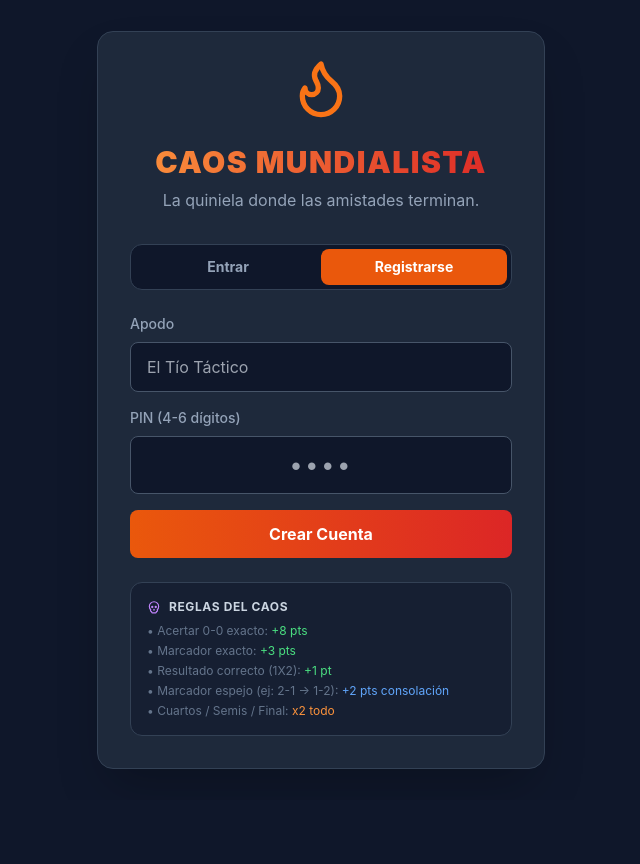
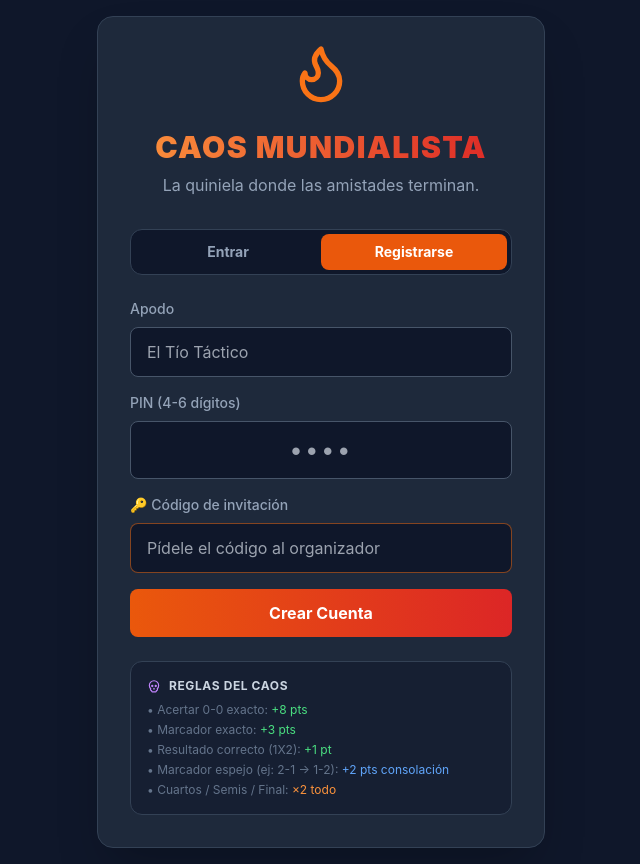
Before and after one commit to Sasuporte/caos-mundialista, a Next.js app: page /login in a window 1280 px wide. Both pictures are taken after a click on the button "Registrarse". Shown: the whole page, without its empty margins (319-959 px from the left). Before the commit the page ends 800 px from the top, so only its background shows below. Built offline with nearby package versions, Linux system fonts and the light colour scheme.

Commit message:
feat: add invite code to registration, login unchanged

```diff
--- a/app/api/auth/login/route.ts
+++ b/app/api/auth/login/route.ts
@@ -1,11 +1,12 @@
 import { NextRequest, NextResponse } from 'next/server'
 import { createServerClient } from '@/lib/supabase-server'
 import { SESSION_COOKIE, SESSION_DAYS } from '@/lib/auth'
-import { computeInitialBalance } from '@/lib/scoring'
 
 export async function POST(req: NextRequest) {
   const body = await req.json()
-  const { username, pin, mode } = body as { username: string; pin: string; mode: 'login' | 'register' }
+  const { username, pin, mode, inviteCode } = body as {
+    username: string; pin: string; mode: 'login' | 'register'; inviteCode?: string
+  }
 
   if (!username?.trim() || !pin || !/^\d{4,6}$/.test(pin)) {
     return NextResponse.json({ error: 'Datos inválidos.' }, { status: 400 })
@@ -14,42 +15,40 @@ export async function POST(req: NextRequest) {
   const db = createServerClient()
 
   if (mode === 'register') {
+    // Validate invite code
+    const required = process.env.INVITE_CODE
+    if (required && inviteCode?.trim() !== required.trim()) {
+      return NextResponse.json({ error: 'Código de invitación incorrecto.' }, { status: 403 })
+    }
+
     const { data: existing } = await db.from('users').select('id').eq('username', username.trim()).maybeSingle()
     if (existing) return NextResponse.json({ error: 'Ese apodo ya está en uso.' }, { status: 409 })
 
     const { data: pinHash } = await db.rpc('hash_pin', { plain_pin: pin })
-
     const { data: user, error } = await db
       .from('users').insert({ username: username.trim(), pin_hash: pinHash }).select().single()
     if (error || !user) return NextResponse.json({ error: 'Error al registrar.' }, { status: 500 })
 
-    const { data: session } = await db
-      .from('sessions').insert({ user_id: user.id }).select('token').single()
+    const { data: session } = await db.from('sessions').insert({ user_id: user.id }).select('token').single()
     if (!session) return NextResponse.json({ error: 'Error de sesión.' }, { status: 500 })
-
-    return buildSessionResponse(session.token)
+    return buildResponse(session.token)
   }
 
-  // LOGIN
+  // LOGIN — no invite code required
   const { data: user } = await db.from('users')
-    .select('id, username, is_admin, avatar_color, pin_hash')
-    .eq('username', username.trim()).maybeSingle()
-
+    .select('id, pin_hash').eq('username', username.trim()).maybeSingle()
   if (!user) return NextResponse.json({ error: 'Usuario no encontrado.' }, { status: 404 })
 
   const { data: valid } = await db.rpc('verify_pin', { plain_pin: pin, hashed_pin: user.pin_hash })
   if (!valid) return NextResponse.json({ error: 'PIN incorrecto.' }, { status: 401 })
 
-  // Refresh or create session
   await db.from('sessions').delete().eq('user_id', user.id).lt('expires_at', new Date().toISOString())
-  const { data: session } = await db
-    .from('sessions').insert({ user_id: user.id }).select('token').single()
+  const { data: session } = await db.from('sessions').insert({ user_id: user.id }).select('token').single()
   if (!session) return NextResponse.json({ error: 'Error de sesión.' }, { status: 500 })
-
-  return buildSessionResponse(session.token)
+  return buildResponse(session.token)
 }
 
-function buildSessionResponse(token: string) {
+function buildResponse(token: string) {
   const res = NextResponse.json({ ok: true })
   res.cookies.set(SESSION_COOKIE, token, {
     httpOnly: true,
--- a/app/login/page.tsx
+++ b/app/login/page.tsx
@@ -8,6 +8,7 @@ export default function LoginPage() {
   const router = useRouter()
   const [username, setUsername] = useState('')
   const [pin, setPin] = useState('')
+  const [inviteCode, setInviteCode] = useState('')
   const [mode, setMode] = useState<'login' | 'register'>('login')
   const [loading, setLoading] = useState(false)
   const [error, setError] = useState('')
@@ -21,7 +22,7 @@ export default function LoginPage() {
       const res = await fetch('/api/auth/login', {
         method: 'POST',
         headers: { 'Content-Type': 'application/json' },
-        body: JSON.stringify({ username: username.trim(), pin, mode }),
+        body: JSON.stringify({ username: username.trim(), pin, mode, inviteCode }),
       })
       const data = await res.json()
       if (!res.ok) { setError(data.error || 'Error al ingresar.'); return }
@@ -61,6 +62,7 @@ export default function LoginPage() {
               className="w-full bg-slate-900 border border-slate-600 rounded-lg px-4 py-3 text-white focus:outline-none focus:border-orange-500"
               placeholder="El Tío Táctico" required maxLength={32} />
           </div>
+
           <div>
             <label className="block text-sm font-medium text-slate-400 mb-2">PIN (4-6 dígitos)</label>
             <input type="password" inputMode="numeric" value={pin}
@@ -68,7 +70,20 @@ export default function LoginPage() {
               className="w-full bg-slate-900 border border-slate-600 rounded-lg px-4 py-3 text-white focus:outline-none focus:border-orange-500 tracking-widest text-center text-2xl"
               placeholder="••••" required />
           </div>
+
+          {mode === 'register' && (
+            <div>
+              <label className="block text-sm font-medium text-slate-400 mb-2">
+                🔑 Código de invitación
+              </label>
+              <input type="text" value={inviteCode} onChange={e => setInviteCode(e.target.value)}
+                className="w-full bg-slate-900 border border-orange-500/50 rounded-lg px-4 py-3 text-white focus:outline-none focus:border-orange-500"
+                placeholder="Pídele el código al organizador" required />
+            </div>
+          )}
+
           {error && <p className="text-red-400 text-sm text-center">{error}</p>}
+
           <button type="submit" disabled={loading}
             className="w-full bg-gradient-to-r from-orange-600 to-red-600 hover:from-orange-500 hover:to-red-500 text-white font-bold py-3 rounded-lg transition-transform hover:scale-105 active:scale-95 disabled:opacity-50">
             {loading ? 'Cargando...' : mode === 'login' ? 'Entrar a la Cancha' : 'Crear Cuenta'}
@@ -85,7 +100,7 @@ export default function LoginPage() {
             <li>• Marcador exacto: <span className="text-green-400">+3 pts</span></li>
             <li>• Resultado correcto (1X2): <span className="text-green-400">+1 pt</span></li>
             <li>• Marcador espejo (ej: 2-1 → 1-2): <span className="text-blue-400">+2 pts consolación</span></li>
-            <li>• Cuartos / Semis / Final: <span className="text-orange-400">x2 todo</span></li>
+            <li>• Cuartos / Semis / Final: <span className="text-orange-400">×2 todo</span></li>
           </ul>
         </div>
       </div>
```
